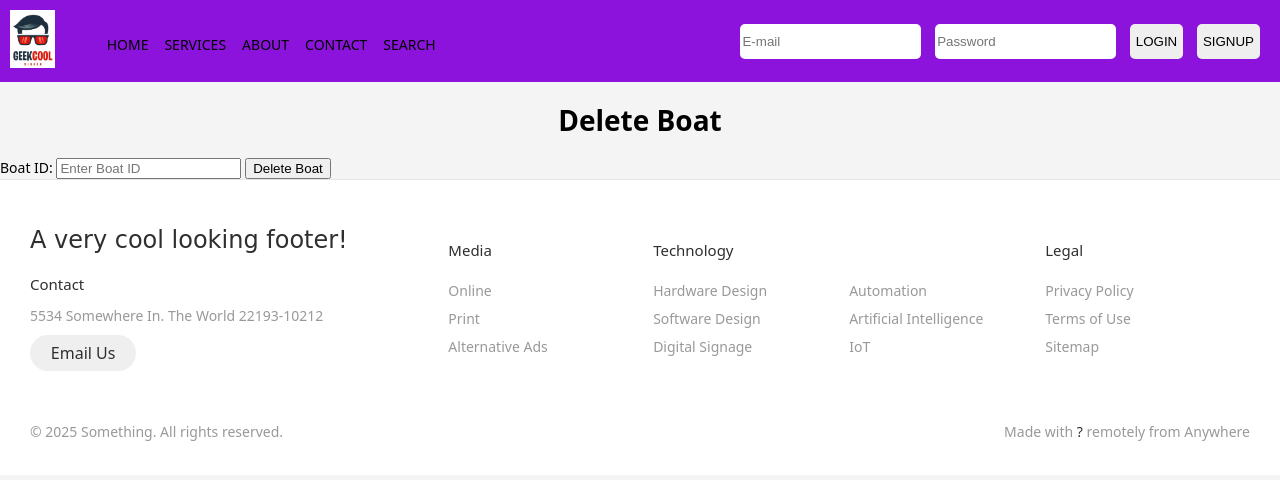
After one commit to mattthew-ui/flask-test, a Flask app: page /delete_boats in a window 1280 px wide. The commit adds this page. Shown: the top 480 px of the page. Run offline with Flask 3, Linux system fonts and the light colour scheme.

Commit message:
delete needs more work but im moving on for right now.

```diff
--- a/main.py
+++ b/main.py
@@ -46,14 +46,41 @@ def base():
 def iNeedMoreCafine():
     search_query = request.form.get('search', '')
     if search_query:
-        query = text("SELECT * FROM boats WHERE name LIKE :search")
+        query = text("select * from boats where type like :search")
         boats = conn.execute(query, {'search': f'%{search_query}%'}).fetchall()
     else:
-        boats = conn.execute(text('SELECT * FROM boats')).fetchall()
+        boats = conn.execute(text('select * from boats')).fetchall()
 
 
     return render_template('search.html', boats = boats)
 
+@app.route('/delete_boats', methods=['GET', 'POST'])
+def ohCrapWindow():
+ if request.method == 'POST':
+        boat_id = request.form.get('boat_id')
+
+        # Validate that the boat_id is provided
+        if not boat_id:
+            return render_template('delete.html', error="Boat ID is required.")
+
+        # Check if boat_id exists in the database before attempting to delete it
+        query = text("SELECT * FROM boats WHERE id = :boat_id")
+        result = conn.execute(query, {'boat_id': boat_id}).fetchone()
+        if not result:
+            return render_template('delete.html', error="No boat found with that ID.")
+        delete_query = text("DELETE FROM boats WHERE id = :boat_id")
+        delete_result = conn.execute(delete_query, {'boat_id': boat_id})
+        conn.commit()
+
+        if delete_result.rowcount > 0:
+            return render_template('delete.html', success="Boat deleted successfully!")
+        else:
+            return render_template('delete.html', error="Failed to delete the boat.")
+
+
+
+
+ return render_template('delete.html')
 # @app.route('/coffee')
 # def serveing_coffee():
 #     return "here is your coffee"
--- a/templates/base.html
+++ b/templates/base.html
@@ -16,6 +16,7 @@
             <li>SERVICES</li>
             <li>ABOUT</li>
             <li>CONTACT</li>
+            <li>SEARCH</li>
           </ul>
         </div>
 
--- /dev/null
+++ b/templates/delete.html
@@ -0,0 +1,19 @@
+{%extends 'base.html'%}
+{% block body %}
+<div class="container">
+    <h1>Delete Boat</h1>
+
+    <form action="/delete_boat" method="POST">
+        <label for="boat_id">Boat ID:</label>
+        <input type="text" id="boat_id" name="boat_id" placeholder="Enter Boat ID" required>
+
+        <input type="submit" value="Delete Boat">
+    </form>
+
+    {% if success %}
+        <div class="success-message">{{ success }}</div>
+    {% endif %}
+    {% if error %}
+        <div class="error-message">{{ error }}</div>
+    {% endif %}
+{% endblock %}
--- a/templates/search.html
+++ b/templates/search.html
@@ -1,8 +1,8 @@
 {%extends 'base.html'%}
 {% block body %}
-<h1>boats search reesaults</h1>
+<h1>boats search resaults</h1>
 <form method="POST">
-    <input type="text" name="search" value="{{ search_query }}" placeholder="Search by boat name...">
+    <input type="text" name="search" value="{{ search_query }}" placeholder="Search by boat type...">
     <button type="submit">Search</button>
 </form>
 {% if boats %}
```
